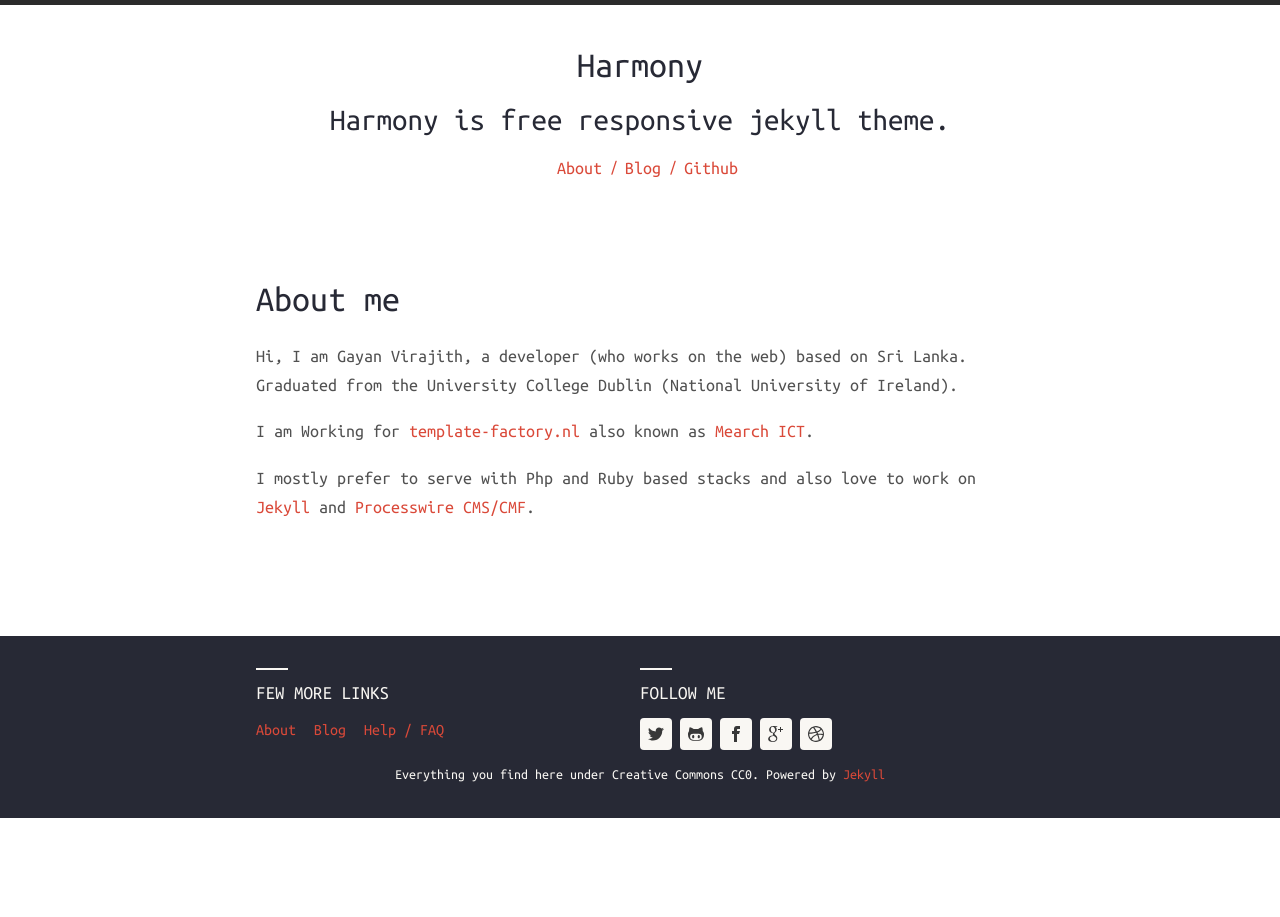
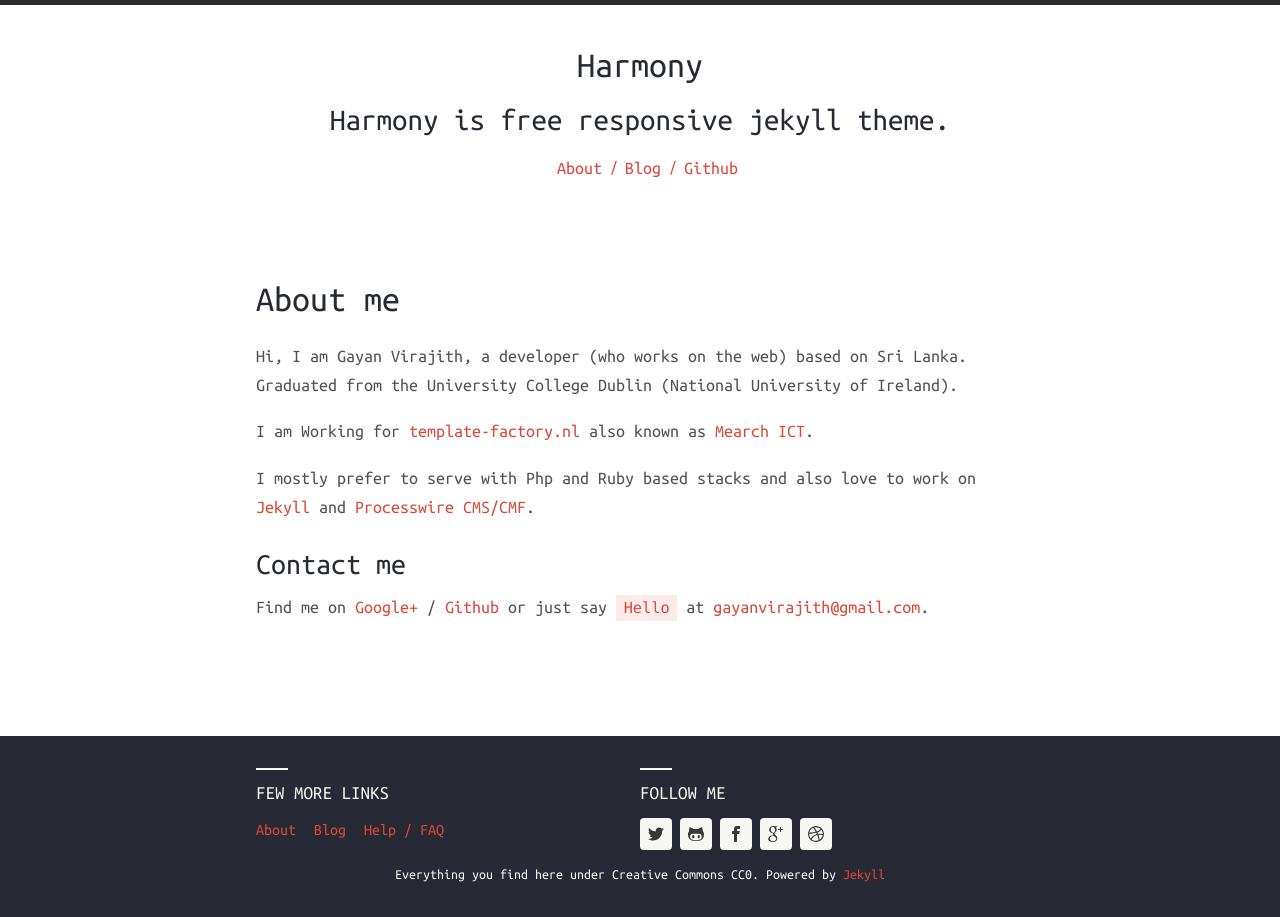
Before and after one commit to gayanvirajith/harmony, a Jekyll site: the page built from about.md, in a window 1280 px wide. Built offline with Jekyll 4.4.1, drawn with Linux system fonts in a browser that asks for light colours; nearby versions of some CDN libraries.

Commit message:
Added contact information.

```diff
--- a/about.md
+++ b/about.md
@@ -13,6 +13,11 @@
 I mostly prefer to serve with Php and Ruby based stacks and also love to work
 on [Jekyll][jekyll] and [Processwire CMS/CMF][pw].
 
+### Contact me
+
+Find me on [Google+][google] / [Github][github] or just say `Hello` at
+[gayanvirajith@gmail.com](gayanvirajith@gmail.com).
+
 
 [tf]: http://template-factory.nl
 [m]: http://mearch.com
@@ -20,3 +25,4 @@
 [pwf]: http://processwire.com/talk
 [jekyll]: http://jekyllrb.com
 [github]: https://github.com/gayanvirajith
+[google]: https://plus.google.com/+GayanVirajith
```
